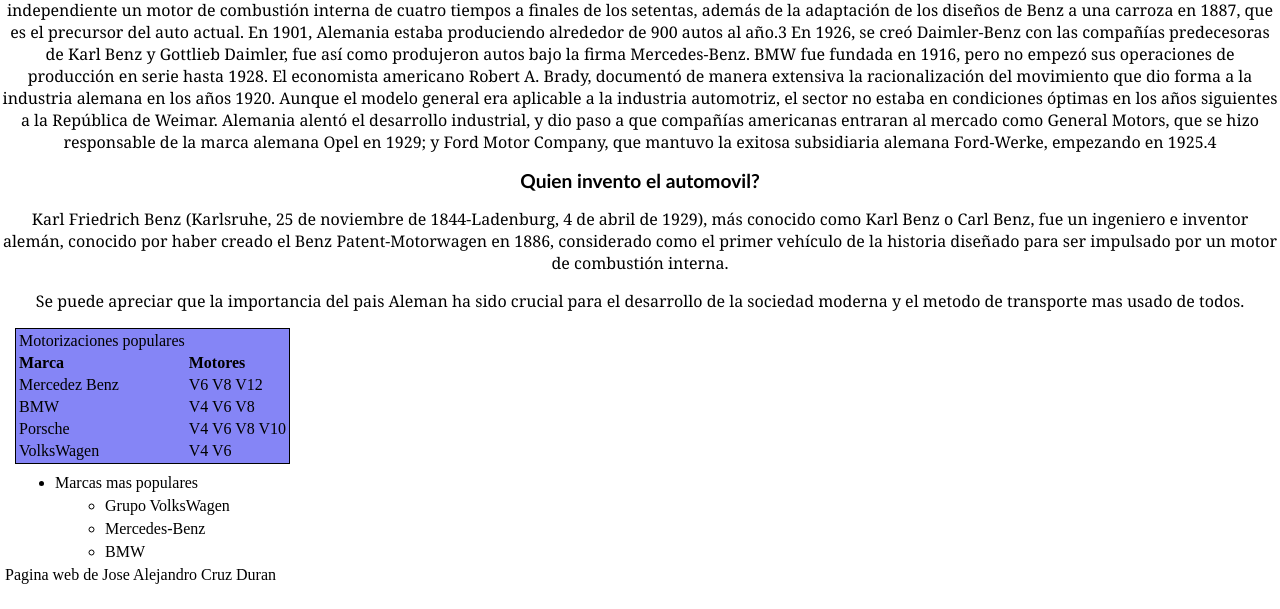
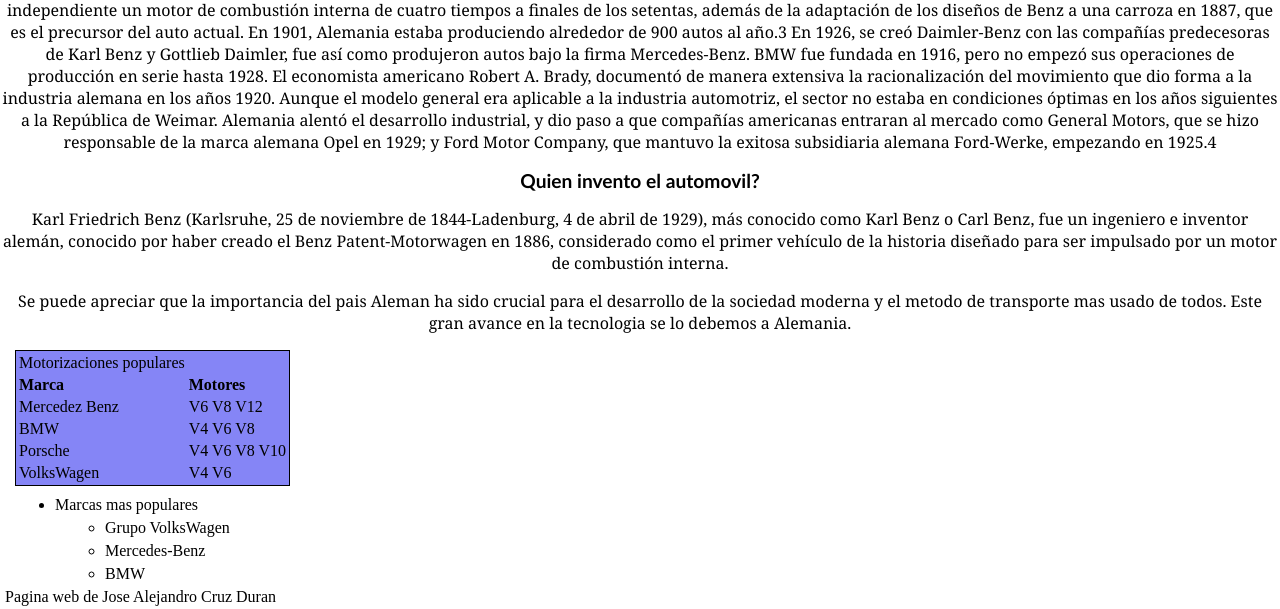
Before and after one commit to Vexturion/de-local-a-github, a plain HTML site: page index.html in a window 1280 px wide. Shown: the part 575-1184 px from the top of the page. Drawn offline with Linux system fonts and the light colour scheme.

Commit message:
Continuamos ampliando el parrafo H2

```diff
--- a/index.html
+++ b/index.html
@@ -62,7 +62,7 @@
             como el primer vehículo de la historia diseñado para ser impulsado por un motor de combustión interna.</p>
 
             <p class="parrafoNormal">Se puede apreciar que la importancia del pais Aleman ha sido crucial para el desarrollo de la sociedad moderna
-                y el metodo de transporte mas usado de todos.
+                y el metodo de transporte mas usado de todos. Este gran avance en la tecnologia se lo debemos a Alemania.
             </p>
 
         </center>
```
